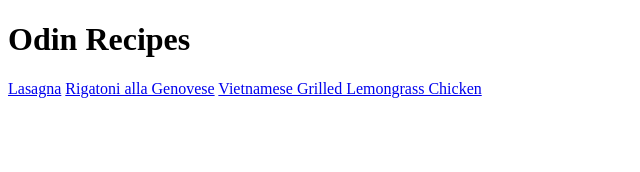
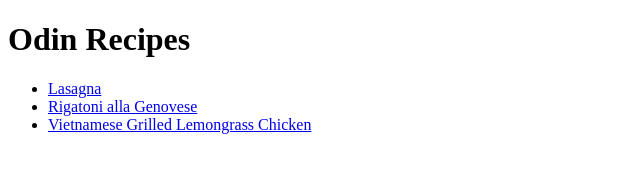
Before and after one commit to cajmandersson/odin_recipes, a plain HTML site: page index.html in a window 1280 px wide. Shown: the whole page, without its empty margins (0-640 px from the left). Drawn offline with Linux system fonts and the light colour scheme.

Commit message:
Fixed list for links in index.html

```diff
--- a/index.html
+++ b/index.html
@@ -8,9 +8,12 @@
 
 <body>
     <h1>Odin Recipes</h1>
-    <a href="recipes/lasagna.html">Lasagna</a>
-    <a href="recipes/rigatoni.html">Rigatoni alla Genovese</a>
-    <a href="recipes/vietnamese_chicken.html">Vietnamese Grilled Lemongrass Chicken</a>
+    <ul>
+        <li><a href="recipes/lasagna.html">Lasagna</a></li>
+        <li><a href="recipes/rigatoni.html">Rigatoni alla Genovese</a></li>
+        <li><a href="recipes/vietnamese_chicken.html">Vietnamese Grilled Lemongrass Chicken</a></li>
+    </ul>
+
 </body>
 
 </html>
```
